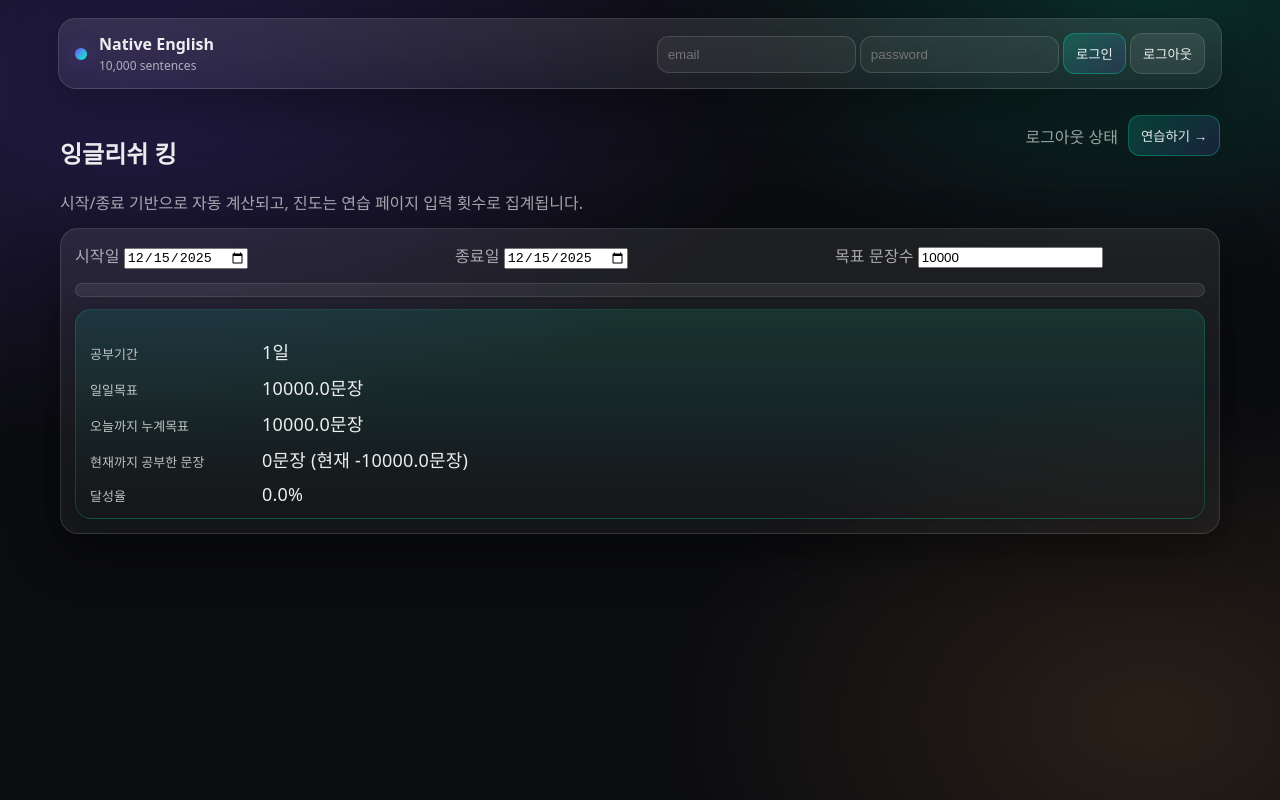
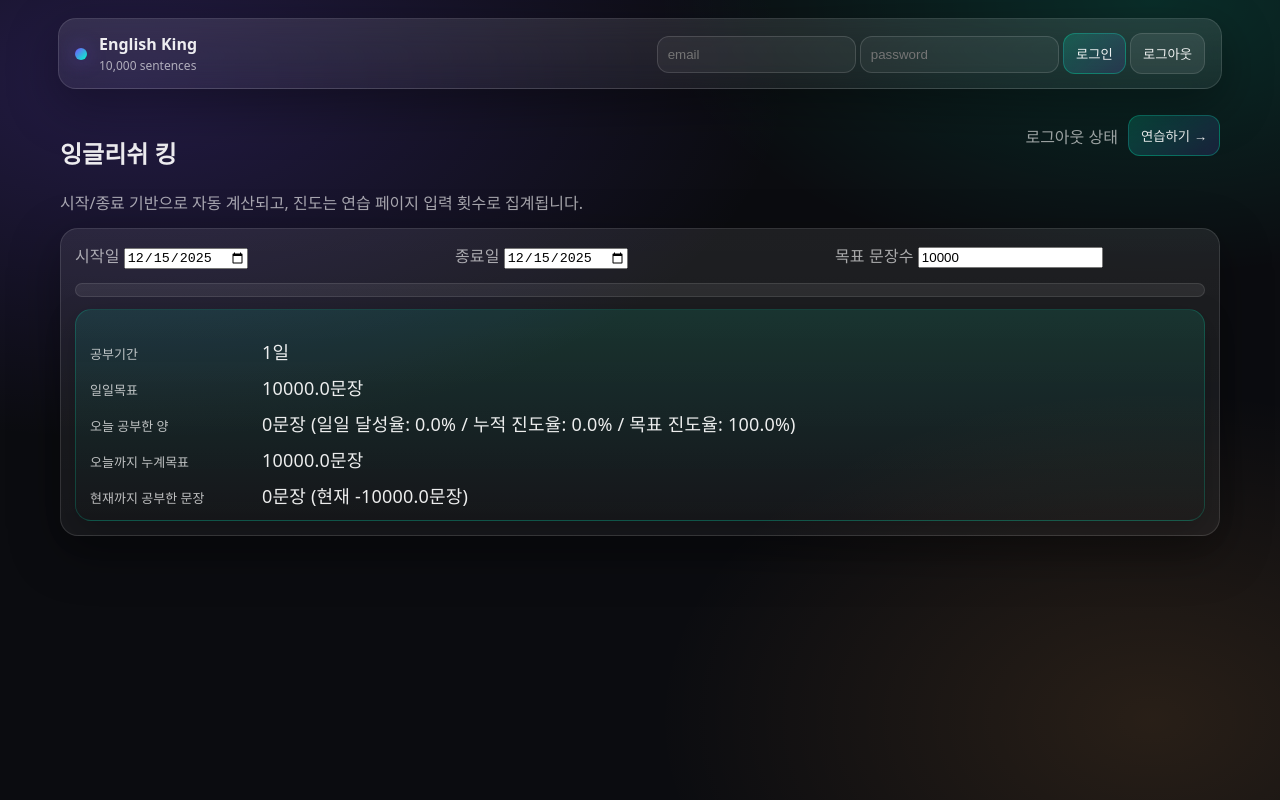
Before and after one commit to githumfirst/englishking, a plain HTML site: page index.html in a window 1280 px wide. Drawn offline with nearby package versions, Linux system fonts and the light colour scheme.

Commit message:
Add files via upload

```diff
--- a/app.js
+++ b/app.js
@@ -323,10 +323,21 @@ function renderDashboard() {
   const cumTarget1 = Number(cumTarget.toFixed(1));
   const delta1 = Number((s.count - cumTarget1).toFixed(1));
   const sign = delta1 >= 0 ? "+" : "";
+  const targetPct = goal > 0 ? clamp((cumTarget / goal) * 100, 0, 100) : 0;
+
+  // daily 진행문장 및 달성율 진도율
+  const today = todayISO();
+  const todayDone = state.rows.filter(r => r.reviewDay === today).length;
+
+  const dailyTarget = daily; // 이미 위에서 daily 계산해둔 값(하루 목표)
+  const dailyPct = dailyTarget > 0 ? (todayDone / dailyTarget) * 100 : 0;
+
+  const cumPct = s.percent; // 누적 진도율은 이미 computeStats()가 만든 percent
 
   // marker (선택: 유지하고 싶으면)
   const markerEl = $("#todayMarker");
   if (markerEl) {
+    // 오늘까지 목표 진도율
     const markerPct = goal > 0 ? clamp((cumTarget / goal) * 100, 0, 100) : 0;
     markerEl.style.left = `${markerPct}%`;
   }
@@ -336,6 +347,7 @@ function renderDashboard() {
   const dailyEl = document.querySelector("#kpiDaily");
   const cumEl = document.querySelector("#kpiCumTarget");
   const doneEl = document.querySelector("#kpiDone");
+  const todayEl = document.querySelector("#kpiToday");
   const pctEl = document.querySelector("#kpiPercent");
   const deltaEl = document.querySelector("#kpiDelta");
 
@@ -343,6 +355,8 @@ function renderDashboard() {
   if (dailyEl) dailyEl.textContent = `${daily.toFixed(1)}문장`;
   if (cumEl) cumEl.textContent = `${cumTarget1.toFixed(1)}문장`;
   if (doneEl) doneEl.textContent = `${s.count}문장`;
+ if (todayEl) todayEl.textContent =
+  `${todayDone}문장 (일일 달성율: ${dailyPct.toFixed(1)}% / 누적 진도율: ${s.percent.toFixed(1)}% / 목표 진도율: ${targetPct.toFixed(1)}%)`;
   if (pctEl) pctEl.textContent = `${s.percent.toFixed(1)}%`;
 
   // ✅ “오늘까지 누계목표” 문장을 아래에 또 출력하지 않고,
--- a/index.html
+++ b/index.html
@@ -12,7 +12,7 @@
       <div class="brand">
         <div class="logo-dot" aria-hidden="true"></div>
         <div>
-          <div class="brand-title">Native English</div>
+          <div class="brand-title">English King</div>
           <div class="brand-sub">10,000 sentences</div>
         </div>
       </div>
@@ -74,6 +74,11 @@
                 <span class="v" id="kpiDaily">-</span>
               </div>
 
+	     <div class="kpi-row">
+  		<span class="k">오늘 공부한 양</span>
+  		<span class="v" id="kpiToday">-</span>
+	     </div>
+
               <div class="kpi-row">
                 <span class="k">오늘까지 누계목표</span>
                 <span class="v" id="kpiCumTarget">-</span>
@@ -87,12 +92,7 @@
                 </span>
               </div>
 
-              <div class="kpi-row">
-                <span class="k">달성율</span>
-                <span class="v">
-                  <span id="kpiPercent">-</span>
-                </span>
-              </div>
+
             </div>
             <!-- ✅ 여기까지: 세로 KPI 요약 -->
           </div>
```
